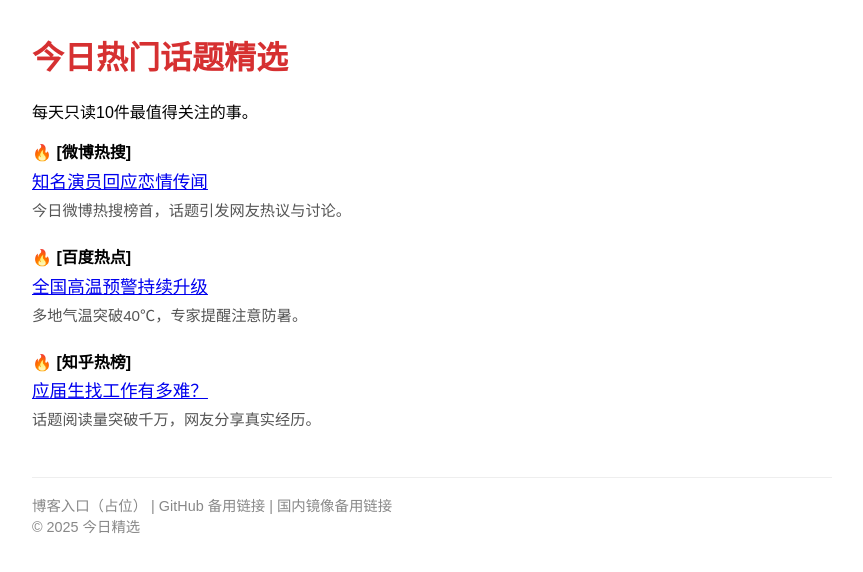
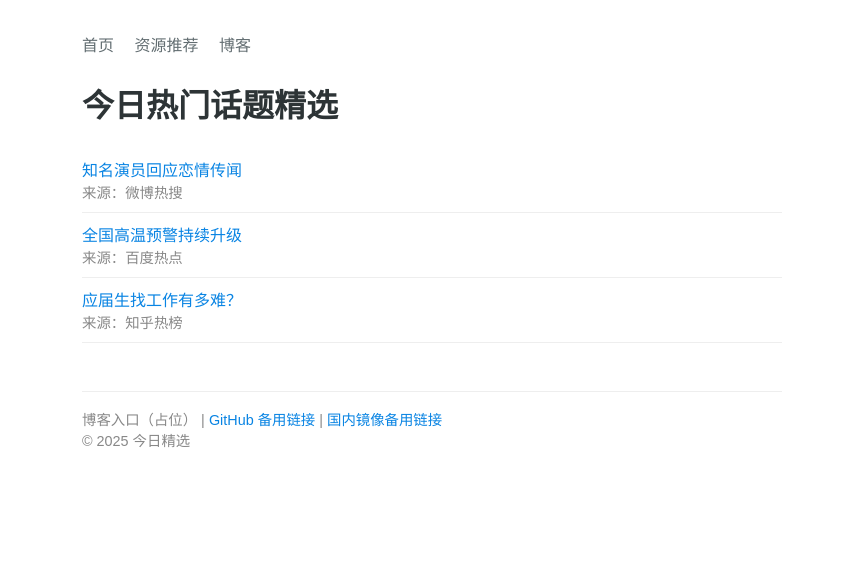
Before and after one commit to aicircus2030/todays-top10, a plain HTML site: page index.html in a window 1280 px wide. Shown: the whole page, without its empty margins (208-1071 px from the left). Drawn offline with Linux system fonts and the light colour scheme.

Commit message:
Add files via upload

```diff
--- a/index.html
+++ b/index.html
@@ -2,52 +2,52 @@
 <!DOCTYPE html>
 <html lang="zh">
 <head>
-  <meta charset="UTF-8" />
-  <meta name="viewport" content="width=device-width, initial-scale=1.0" />
-  <title>今日热门话题精选</title>
+  <meta charset="UTF-8">
+  <title>今日精选 - 热门话题</title>
+  <meta name="viewport" content="width=device-width, initial-scale=1">
   <style>
-    body { font-family: sans-serif; max-width: 800px; margin: 2rem auto; padding: 0 1rem; }
-    h1 { color: #d63031; }
-    .topic { margin-bottom: 1.5rem; }
-    .topic-source { font-weight: bold; }
-    .topic-title { font-size: 1.1rem; margin: 0.3rem 0; }
-    .topic-summary { color: #555; font-size: 0.95rem; }
+    body { font-family: sans-serif; max-width: 700px; margin: 2rem auto; padding: 0 1rem; }
+    h1 { color: #2d3436; }
+    ul { list-style: none; padding: 0; }
+    li { padding: 0.6rem 0; border-bottom: 1px solid #eee; }
+    .source { font-size: 0.9rem; color: #888; }
+    a { text-decoration: none; color: #0984e3; }
+    nav { margin-bottom: 1.5rem; font-size: 1rem; }
+    nav a { margin-right: 1rem; color: #636e72; }
     footer { margin-top: 3rem; font-size: 0.9rem; color: #888; border-top: 1px solid #eee; padding-top: 1rem; }
   </style>
 </head>
 <body>
+  <nav>
+    <a href="index.html">首页</a>
+    <a href="resources.html">资源推荐</a>
+    <a href="blog.html">博客</a>
+  </nav>
+
   <h1>今日热门话题精选</h1>
-  <p>每天只读10件最值得关注的事。</p>
-
-  <div id="hot-topics">加载中…</div>
+  <ul id="news-list">加载中...</ul>
 
   <footer>
-    博客入口（占位） | GitHub 备用链接 | 国内镜像备用链接<br>
+    博客入口（占位） | <a href="https://github.com/aicircus2030/todays-top10" target="_blank">GitHub 备用链接</a> |
+    <a href="#">国内镜像备用链接</a><br>
     © 2025 今日精选
   </footer>
 
   <script>
-    async function loadNews() {
-      const container = document.getElementById("hot-topics");
-      try {
-        const res = await fetch("news.json");
-        const data = await res.json();
-        container.innerHTML = "";
-        data.forEach((item, index) => {
-          const div = document.createElement("div");
-          div.className = "topic";
-          div.innerHTML = `
-            <div class="topic-source">🔥 [${item.source}]</div>
-            <div class="topic-title"><a href="${item.url}" target="_blank">${item.title}</a></div>
-            <div class="topic-summary">${item.summary}</div>
-          `;
-          container.appendChild(div);
+    fetch("news.json")
+      .then(response => response.json())
+      .then(data => {
+        const list = document.getElementById("news-list");
+        list.innerHTML = "";
+        data.forEach(item => {
+          const li = document.createElement("li");
+          li.innerHTML = `<a href="${item.link}" target="_blank">${item.title}</a><div class="source">来源：${item.source}</div>`;
+          list.appendChild(li);
         });
-      } catch (e) {
-        container.innerHTML = "❌ 无法加载内容。";
-      }
-    }
-    loadNews();
+      })
+      .catch(() => {
+        document.getElementById("news-list").innerHTML = "<li>加载失败，请稍后再试。</li>";
+      });
   </script>
 </body>
 </html>
```
